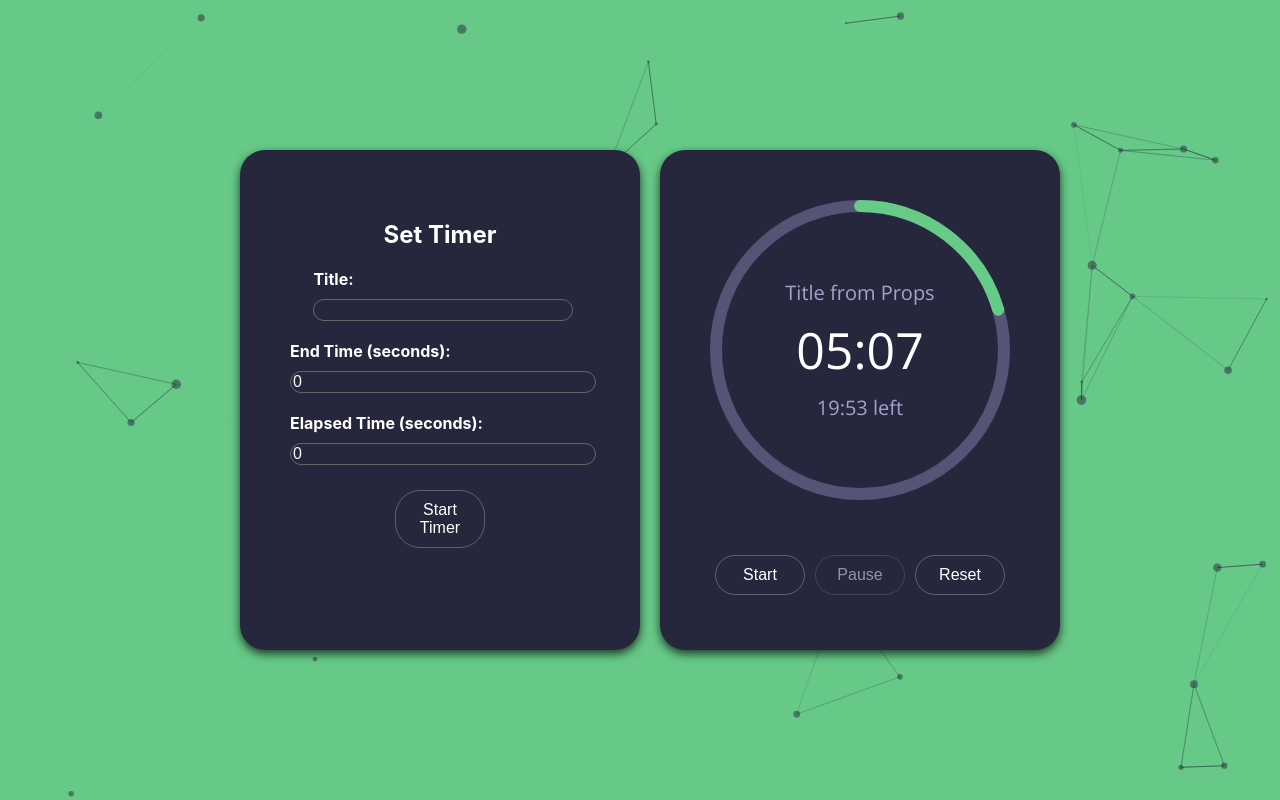
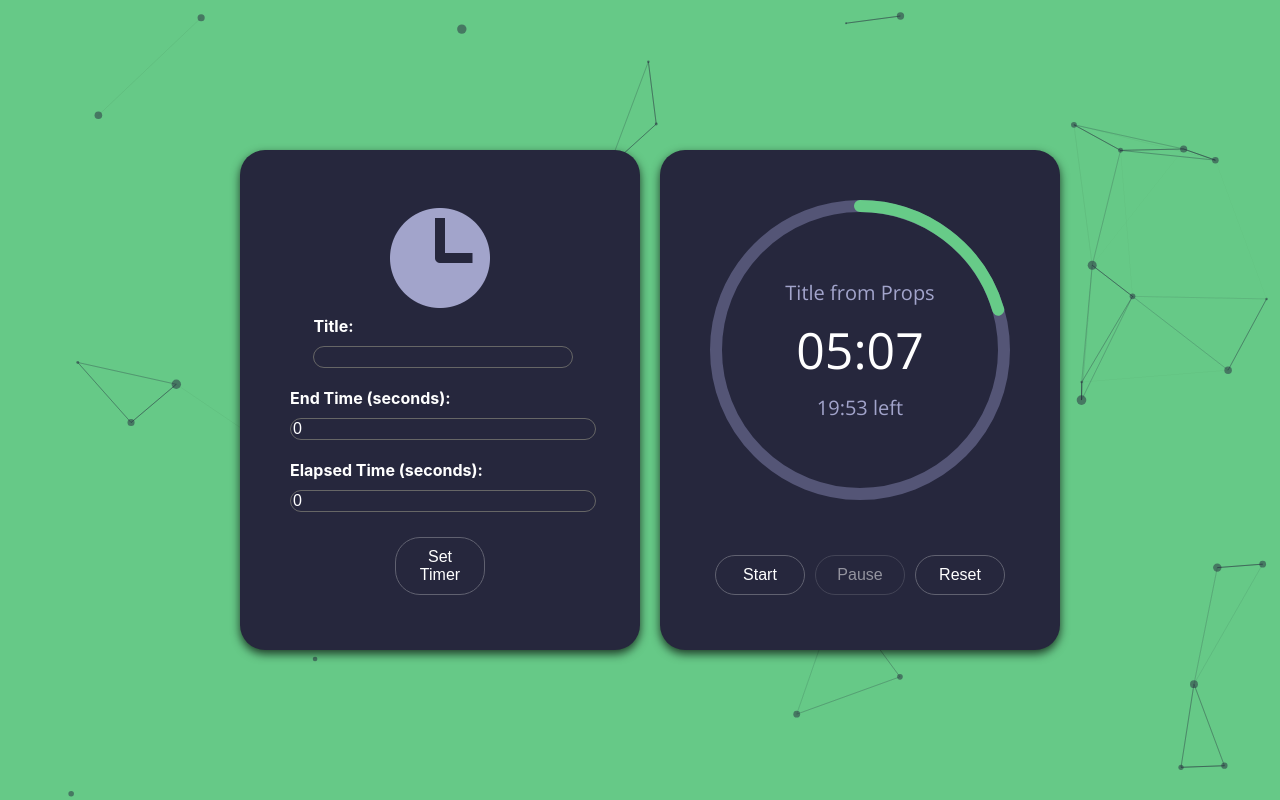
Before and after one commit to OgnjenGligoric/timer, a React (Create React App) app: page / in a window 1280 px wide. Built offline with nearby package versions, Linux system fonts and the light colour scheme.

Commit message:
feat: form clock icon

```diff
--- a/src/components/timer/primitive/TimerForm.css
+++ b/src/components/timer/primitive/TimerForm.css
@@ -32,3 +32,13 @@
     color: #fff;
     border-radius: 25px;
 }
+
+.clock-icon-container {
+    width: 100px;
+    height: 200px;
+}
+.clock-icon-container img {
+    width: 100%;
+    height: 100%;
+    object-fit: contain;
+}
--- a/src/components/timer/primitive/TimerForm.tsx
+++ b/src/components/timer/primitive/TimerForm.tsx
@@ -1,6 +1,7 @@
 import { useState } from 'react';
 import './TimerForm.css';
 import Button from "./Button";
+import Icon from '../../../assets/Clock.png';
 
 type TimerFormProps = {
     onSubmit: (title: string, endTime: number, elapsedTime: number) => void;
@@ -18,7 +19,9 @@ const TimerForm = ({ onSubmit }: TimerFormProps) => {
 
     return (
         <form className="timer-form" onSubmit={handleSubmit}>
-            <h2>Set Timer</h2>
+            <div className={"clock-icon-container"}>
+                <img src={Icon} alt={"Clock icon"}/>
+            </div>
             <label>
                 Title:
                 <input type="text" value={title} onChange={(e) => setTitle(e.target.value)} required/>
@@ -31,7 +34,7 @@ const TimerForm = ({ onSubmit }: TimerFormProps) => {
                 Elapsed Time (seconds):
                 <input type="number" value={elapsedTime} onChange={(e) => setElapsedTime(Number(e.target.value))} required/>
             </label>
-            <Button type="submit">Start Timer</Button>
+            <Button type="submit">Set Timer</Button>
         </form>
     );
 };
```
Also changed, not shown: src/assets/Clock.png (added).
